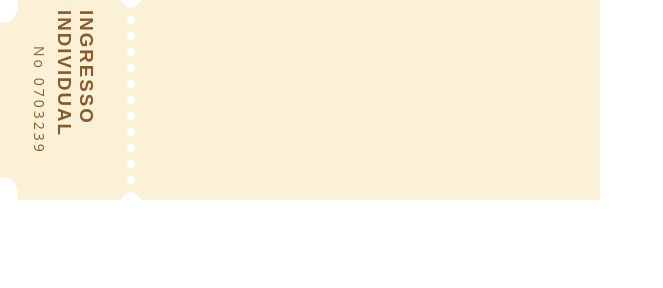
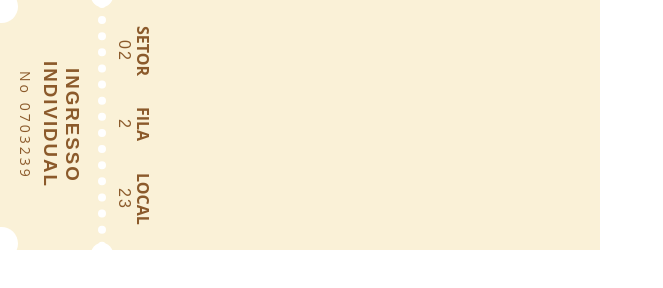
Before and after one commit to esmatulis/circus-ticket, a plain HTML site: page index.html in a window 1280 px wide. Shown: the whole page, without its empty margins (0-663 px from the left). Drawn offline with Linux system fonts and the light colour scheme.

Commit message:
Add files via upload

```diff
--- a/css/main.css
+++ b/css/main.css
@@ -40,9 +40,9 @@ h4 {
 	background-color: var(--color-primary);
 	color: var(--color-secondary);
 	width: 600px;
-	height: 200px;
-	/* display: grid; */
-	/* grid-template-columns: 106px calc(100% - 106px); */
+	height: 250px;
+	display: grid;
+	grid-template-columns: 106px calc(100% - 106px);
 	font-family: var(--font-body);
 }
 
@@ -102,11 +102,53 @@ h4 {
 
 .ticket-sub h3 {
     text-wrap: wrap;
+    text-align: center;
 }
 
 .ticket-main {
 display: grid;
 grid-template-columns: 23% 77%;
+padding: 10px;
+}
+
+.ticket-seat {
+    display: grid;
+    width: fit-content;
+	/* grid-template-areas:
+		"suba head"
+		"subb head"
+		"subc head"; */
+}
+/* .ticket-seat > .ticket-seat-box:nth-of-type(1) {
+	grid-area: suba;
+}
+.ticket-seat > .ticket-seat-box:nth-of-type(2) {
+	grid-area: subb;
+}
+.ticket-seat > .ticket-seat-box:nth-of-type(3) {
+	grid-area: subc;
+} */
+.ticket-seat > .ticket-seat-box {
+	writing-mode: vertical-rl;
+	/* text-orientation: sideways; */
+	text-align: center;
+}
+
+
+
+.ticket-seat > .ticket-seat-box p {
+	font-weight: bold;
+	text-transform: uppercase;
+	font-size: 16px;
+	padding-right: 4px;
+	font-weight: 700;
+}
+.ticket-seat > .ticket-seat-box h4 {
+	font-weight: 500;
+	font-size: 16px;
+	line-height: 16px;
+	/* padding-top: 6px; */
+    /* letter-spacing: 3px; */
 }
 
 /*
@@ -115,6 +157,7 @@ grid-template-columns: 23% 77%;
 	display: grid;
 	grid-template-columns: 23% 77%;
 }
+
 .ticket-seat {
 	display: grid;
 	grid-template-areas:
--- a/index.html
+++ b/index.html
@@ -14,6 +14,18 @@
         </section>
         <section class="ticket-main">
             <section class="ticket-seat">
+                <div class="ticket-seat-box">
+                    <p>Setor</p>
+                    <h4>02</h4>
+                </div>
+                <div class="ticket-seat-box">
+                    <p>Fila</p>
+                    <h4>2</h4>
+                </div>
+                <div class="ticket-seat-box">
+                    <p>Local</p>
+                    <h4>23</h4>
+                </div>
                 <!-- <h3>Lower Box Seat <span>$30<span></h3>
                 <div class="ticket-seat-box">
                     <p>Section</p>
```
